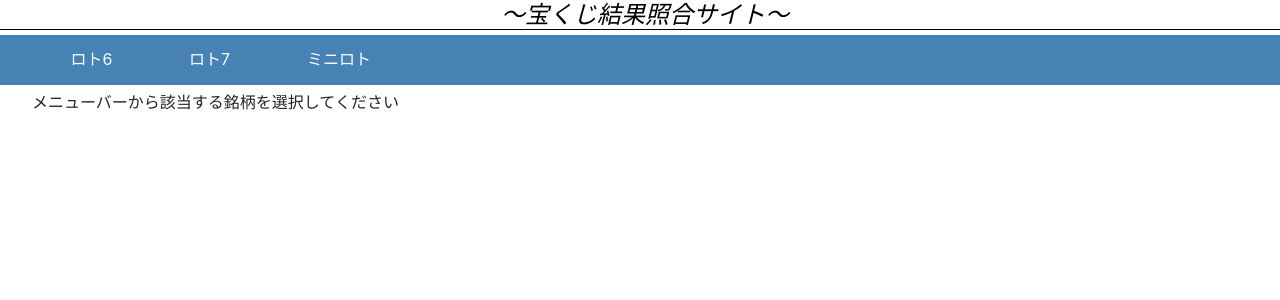
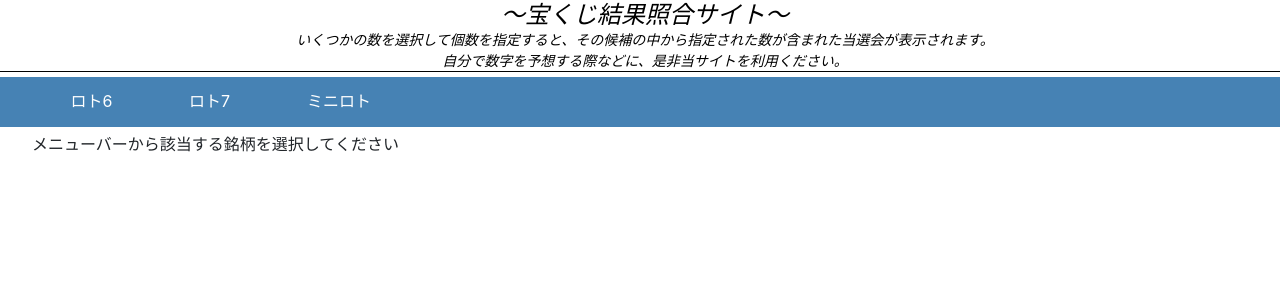
Before and after one commit to Yeongse/lottery, a Django app: template lottery/extract/templates/extract/index.html in a window 1280 px wide. Shown: the top 300 px of the page. Run offline with Django 4.2, Linux system fonts and the light colour scheme; the template is opened without the code that fills it, so the values that code supplies are empty; some libraries are stand-ins or nearby versions.

Commit message:
:sparkles: 公開用の準備完了

```diff
--- a/lottery/extract/templates/extract/layout.html
+++ b/lottery/extract/templates/extract/layout.html
@@ -3,7 +3,7 @@
 <!DOCTYPE html>
 <html lang="ja">
     <head>
-        <title>Lottery Scraping</title>
+        <title>宝くじ結果照合サイト</title>
         <meta charset="utf-8">
         {% load bootstrap4 %}
         {% bootstrap_css %}
@@ -19,6 +19,11 @@
     <body>
         <div class="header">
             <h4>〜宝くじ結果照合サイト〜</h4>
+            <small>
+                <p>いくつかの数を選択して個数を指定すると、その候補の中から指定された数が含まれた当選会が表示されます。</p>
+                <p>自分で数字を予想する際などに、是非当サイトを利用ください。</p>
+            </small>
+
         </div>
 
         <div class="menu-bar">
--- a/lottery/lottery/urls.py
+++ b/lottery/lottery/urls.py
@@ -17,6 +17,7 @@ from django.contrib import admin
 from django.urls import path, include
 
 urlpatterns = [
-    path('admin/', admin.site.urls),
-    path('extract/', include('extract.urls'), name='extract')
+    # path('admin/', admin.site.urls),
+    # path('extract/', include('extract.urls'), name='extract')
+    path('', include('extract.urls'), name='extract')
 ]
```
